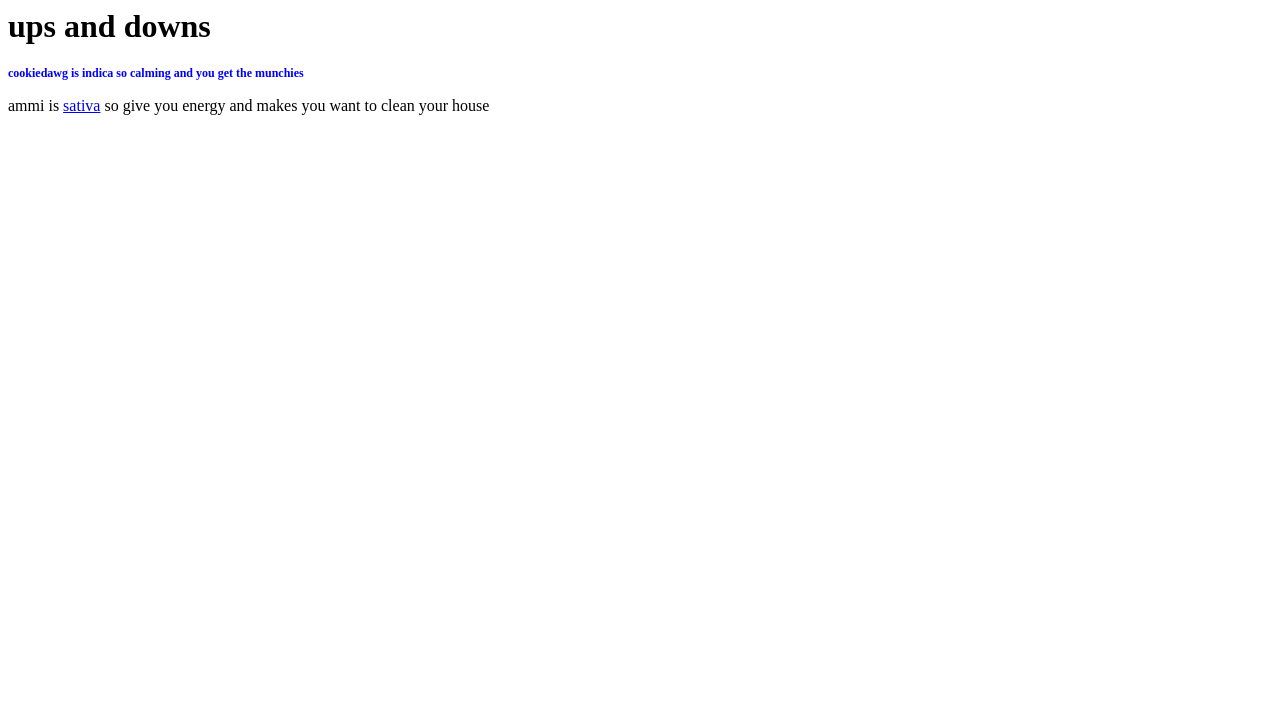
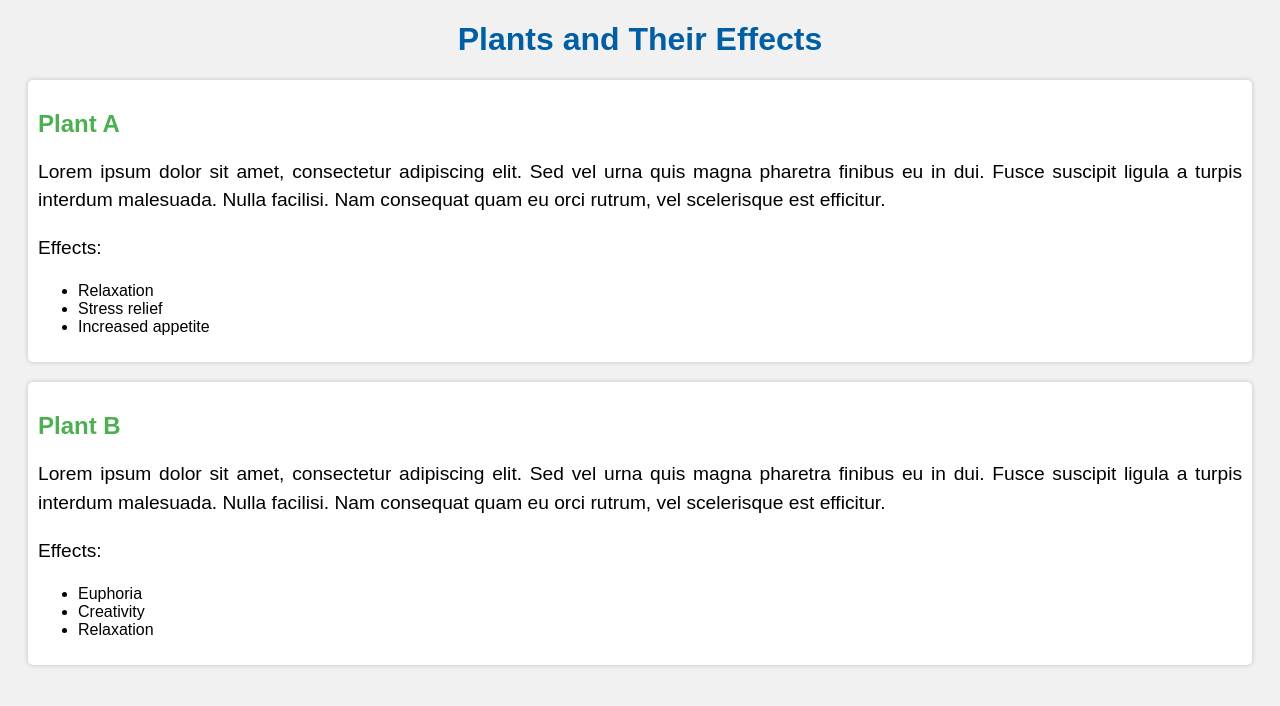
Before and after one commit to lcarmo18/lcarmo18.github.io, a plain HTML site: page index.html in a window 1280 px wide. Drawn offline with Linux system fonts and the light colour scheme.

Commit message:
Add files via upload

```diff
--- a/index.html
+++ b/index.html
@@ -1,8 +1,65 @@
-<head>
-  <title>cookiedawg and ammi there effects</title>
-</head>
-<body>
-  <h1> ups and downs</h1>
-  <p style="font-size: 12px; font-weight: bold; color:blue">cookiedawg is indica so calming and you get the munchies</p>
-  <p>ammi is <a href="https://www.w3schools.com/tags/tag_link.asp">sativa</a> so give you energy and makes you want to clean your house</p>
-</body>
+<!DOCTYPE html>
+<html>
+  <head>
+    <title>Plants and Their Effects</title>
+    <meta charset="UTF-8">
+    <meta name="viewport" content="width=device-width, initial-scale=1.0">
+
+    <style>
+      body {
+        font-family: Arial, sans-serif;
+        background-color: #f1f1f1;
+      }
+
+      h1 {
+        color: #005ea5;
+        text-align: center;
+      }
+
+      .plant {
+        margin: 20px;
+        padding: 10px;
+        background-color: white;
+        border-radius: 5px;
+        box-shadow: 0 0 5px rgba(0, 0, 0, 0.2);
+      }
+
+      .plant h2 {
+        color: #4caf50;
+        font-size: 1.5em;
+      }
+
+      .plant p {
+        font-size: 1.2em;
+        line-height: 1.5;
+        text-align: justify;
+      }
+    </style>
+  </head>
+
+  <body>
+    <h1>Plants and Their Effects</h1>
+
+    <div class="plant">
+      <h2>Plant A</h2>
+      <p>Lorem ipsum dolor sit amet, consectetur adipiscing elit. Sed vel urna quis magna pharetra finibus eu in dui. Fusce suscipit ligula a turpis interdum malesuada. Nulla facilisi. Nam consequat quam eu orci rutrum, vel scelerisque est efficitur.</p>
+      <p>Effects:</p>
+      <ul>
+        <li>Relaxation</li>
+        <li>Stress relief</li>
+        <li>Increased appetite</li>
+      </ul>
+    </div>
+
+    <div class="plant">
+      <h2>Plant B</h2>
+      <p>Lorem ipsum dolor sit amet, consectetur adipiscing elit. Sed vel urna quis magna pharetra finibus eu in dui. Fusce suscipit ligula a turpis interdum malesuada. Nulla facilisi. Nam consequat quam eu orci rutrum, vel scelerisque est efficitur.</p>
+      <p>Effects:</p>
+      <ul>
+        <li>Euphoria</li>
+        <li>Creativity</li>
+        <li>Relaxation</li>
+      </ul>
+    </div>
+  </body>
+</html>
```
